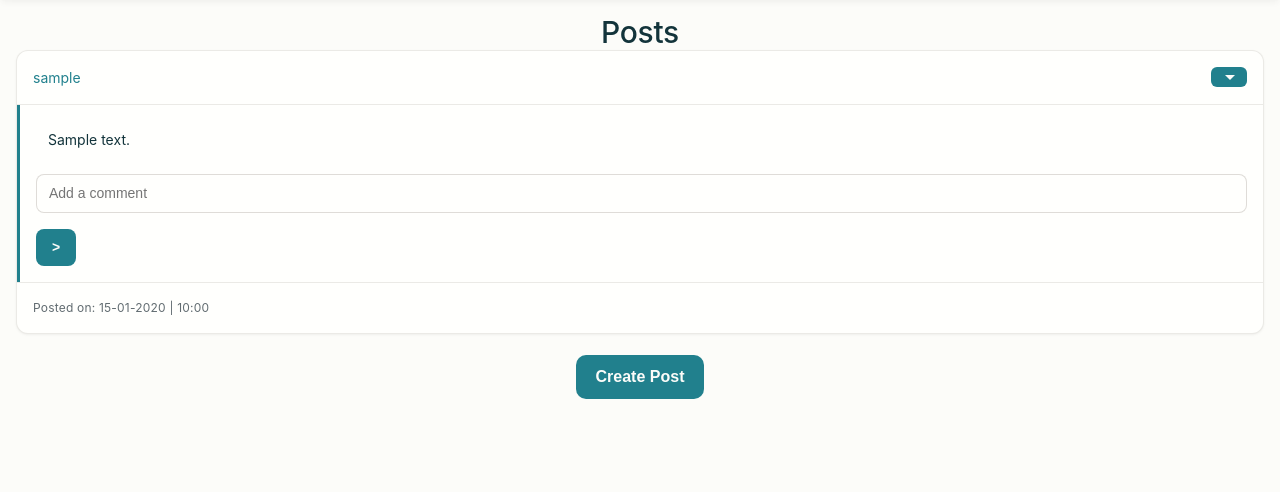
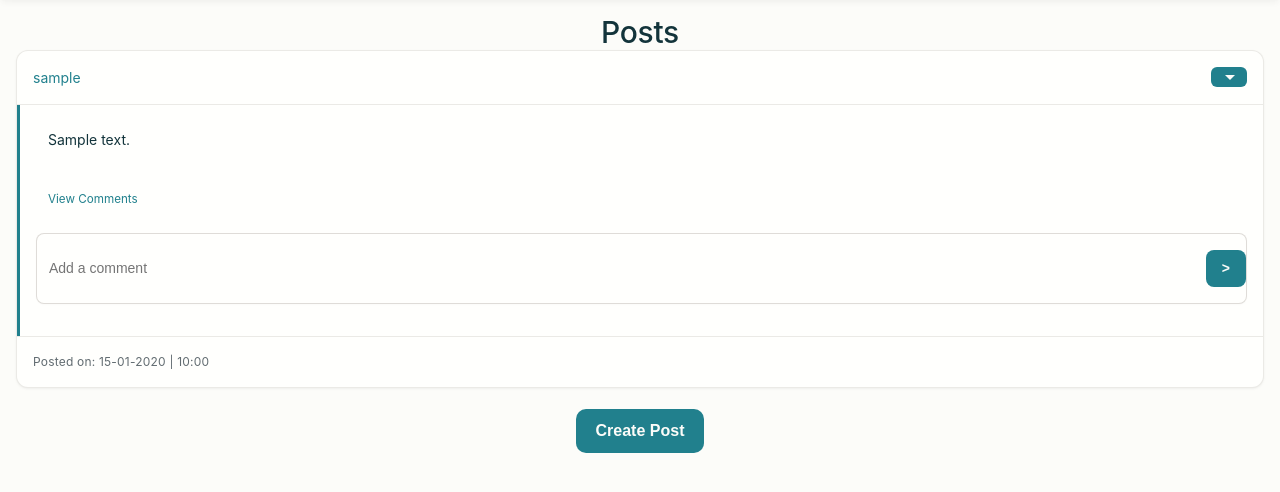
Before and after one commit to Arajit-Pati/SupraTrivia_blog_app, a Flask app: page / in a window 1280 px wide. Shown: the part 61-553 px from the top of the page. Run offline with Flask 3, Linux system fonts and the light colour scheme; a user stored in the database is signed in; tables that the repository leaves empty hold one stand-in row (values such as "Sample post"); some web fonts are replaced.

Commit message:
provides preliminary comment viewing

```diff
--- a/website/static/app.js
+++ b/website/static/app.js
@@ -113,6 +113,22 @@ document.addEventListener('DOMContentLoaded', function() {
     });
     });
 
+    document.querySelectorAll("[data-toggle='collapse']").forEach(button => {
+    button.addEventListener("click", () => {
+        const targetSelector = button.getAttribute("data-target");
+        const target = document.querySelector(targetSelector);
+
+        if (!target) return;
+
+        // Close others if you want accordion behavior
+        // document.querySelectorAll(".collapse.show").forEach(open => {
+        //   if (open !== target) open.classList.remove("show");
+        // });
+
+        target.classList.toggle("show");
+    });
+    });
+
     // Auto-dismiss alerts after 4 seconds
     document.querySelectorAll(".alert").forEach(alert => {
     setTimeout(() => {
--- a/website/static/style.css
+++ b/website/static/style.css
@@ -491,7 +491,7 @@ pre code {
 /* Custom Input Group (for comment forms, etc.) */
 .input-group {
   display: flex;
-  align-items: stretch;
+  align-items: center;
   width: 100%;
   background-color: var(--color-surface);
   border: 1px solid var(--color-border);
@@ -641,6 +641,19 @@ select.form-control {
 
 .card_text:hover {
   background-color: rgba(var(--color-teal-500-rgb), 0.05);
+}
+
+/* Custom Collapse Component */
+.collapse {
+  max-height: 0;
+  overflow: hidden;
+  transition: max-height 0.35s ease, opacity 0.35s ease;
+  opacity: 0;
+}
+
+.collapse.show {
+  opacity: 1;
+  max-height: 1000px; /* large enough to reveal full content */
 }
 
 /* Flash container pinned at top, centered */
--- a/website/templates/posts_div.html
+++ b/website/templates/posts_div.html
@@ -18,7 +18,45 @@
             </div>
             <div class="card__body">
                 <div class="card_text">{{ post.text }}</div>
-                <form class="" method="POST" action="/create-comment/{{ post.id }}">
+                <br>
+                <div class="collapse" id="comments-{{post.id}}">
+                    <div class="card">
+                        <div class="card__body" id="comments-expanded-{{post.id}}">
+                            {% for comment in post.comments %}
+                                <div class="d-flex justify-content-between align-items-center">
+                                    <div class="card_text">
+                                        <a href="/posts/{{comment.user.username}}">
+                                        {{comment.user.username}}</a>: {{comment.text}}
+                                    </div>
+                                    <div>
+                                        <small class="text_muted">{{comment.date_created}}</small>
+                                        {% if user.id == comment.author or user.id == post.author %}
+                                            <div style="position: relative">
+                                                <button type="button" class="btn btn--sm btn--primary dropdown-toggle"></button>
+                                                <ul class="dropdown-menu">
+                                                    <li><a href="/delete-comment/{{ comment.id }}" class="dropdown-item">Delete</a></li>
+                                                </ul>
+                                            </div>
+                                        {% endif %}
+                                    </div>
+                                </div>
+                            {% endfor %}
+                        </div>
+                    </div>
+                </div>
+
+                <div>
+                    <p class="card_text">
+                        {% if post.comments|length > 0 %}
+                            <a data-toggle="collapse" data-target="#comments-{{post.id}}" role="small">
+                                <small>View Comments</small>
+                            </a>
+                        {% else %}
+                            <small class="text_muted">No Comments</small>
+                        {% endif %}
+                    </p>
+                </div>
+                <form class="input-group mb-3" method="POST" action="/create-comment/{{ post.id }}">
                     <input
                         type = "text"
                         id = "text"
--- a/website/views.py
+++ b/website/views.py
@@ -74,3 +74,18 @@ def create_comment(post_id):
             flash('Post does not exist.', category="error")
 
     return redirect(url_for("views.home"))
+
+@views.route("/delete-comment/<comment_id>")
+@login_required
+def delete_comment(comment_id):
+    comment = Comment.query.filter_by(id=comment_id).first()
+
+    if not comment:
+        flash("Comment does not exist", category="error")
+    elif current_user.id != comment.author and current_user.id != comment.post.author:
+        flash("You do not have permission to delete this Comment.", category="error")
+    else:
+        db.session.delete(comment)
+        db.session.commit()
+
+    return redirect(url_for("views.home"))
```
